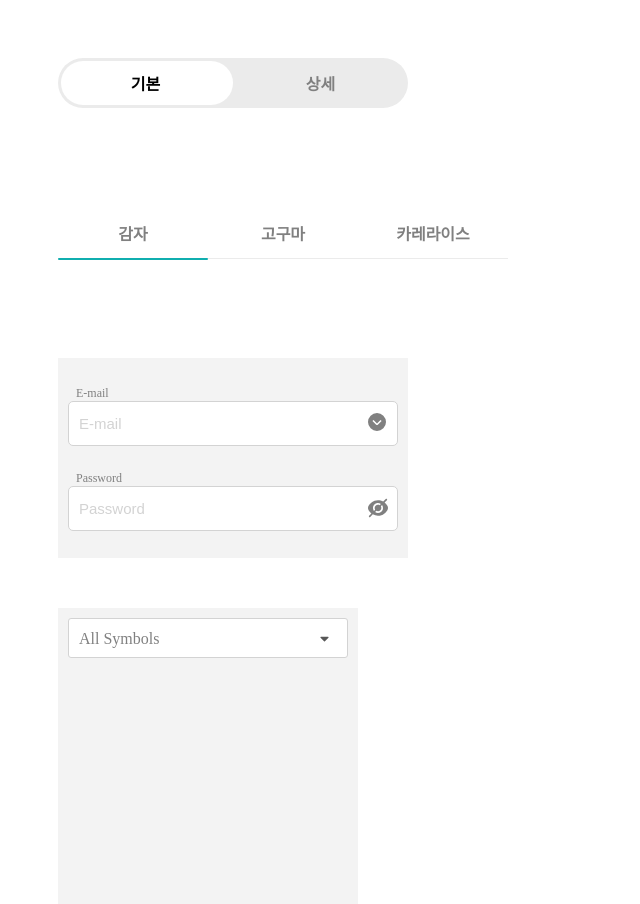
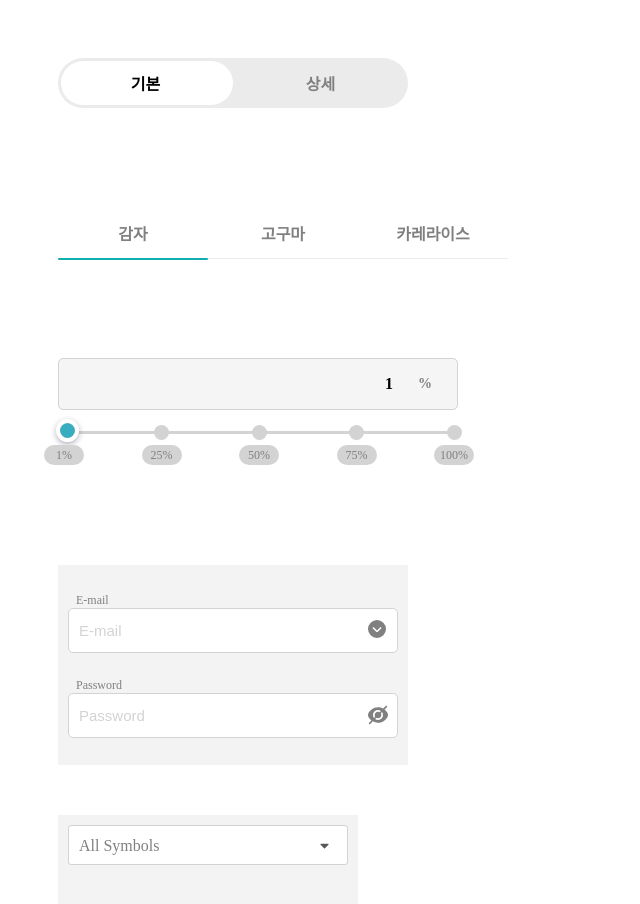
Before and after one commit to kimmsoll/wanted_pre_onboarding, a React (Create React App) app: page / in a window 1280 px wide. Shown: the top 904 px of the page, without its empty margins (0-640 px from the left). Built offline with nearby package versions, Linux system fonts and the light colour scheme.

Commit message:
feat: create Slider.js

```diff
--- a/src/App.js
+++ b/src/App.js
@@ -1,6 +1,7 @@
 import React from 'react';
 import Toggle from './components/Toggle/Toggle';
 import Tab from './components/Tab/Tab';
+import Slider from './components/Slider/Slider';
 import Input from './components/Input/Input';
 import Dropdown from './components/Dropdown/Dropdown';
 
@@ -20,6 +21,7 @@ const App = () => {
         <>
         <Toggle />
         <Tab />
+        <Slider />
         <Input />
         <Dropdown searchData={searchData}/>
         </>
--- /dev/null
+++ b/src/components/Slider/Slider.js
@@ -0,0 +1,52 @@
+import React, { useState } from 'react';
+import styles from './slider.module.scss';
+
+const Slider = () => {
+    const [isSelected, setIsSelected] = useState(1);
+    const handleChange = (e) => {
+        const value = e.target.value;
+        setIsSelected(() => value);
+    }
+    const handleClick = (e) => {
+        const target = e.target.innerText.slice(0, -1);
+        setIsSelected(() => target);
+    }
+    return (
+        <div className={styles.slider}>
+            <div className={styles.valueContainer}>
+                <span>{isSelected}</span>
+                <span className={styles.percentage}>%</span>
+            </div>
+            <div className={styles.valueSlider}>
+                <input
+                    type="range"
+                    id="slider"
+                    className={styles.valueRange}
+                    list="marks"
+                    value={isSelected}
+                    min="1"
+                    max="100"
+                    onChange={(e) => handleChange(e)} />
+            </div>
+            <ul className={styles.valueStep}>
+                <li
+                onClick={(e) => handleClick(e)}
+                className={styles.step}>1%</li>
+                <li
+                onClick={(e) => handleClick(e)}
+                className={styles.step}>25%</li>
+                <li
+                onClick={(e) => handleClick(e)}
+                className={styles.step}>50%</li>
+                <li
+                onClick={(e) => handleClick(e)}
+                className={styles.step}>75%</li>
+                <li
+                onClick={(e) => handleClick(e)}
+                className={styles.step}>100%</li>
+            </ul>
+        </div>
+    );
+}
+
+export default Slider;
--- /dev/null
+++ b/src/components/Slider/slider.module.scss
@@ -0,0 +1,119 @@
+@mixin rangeThumb {
+  width: 15px;
+  height: 15px;
+  margin: -8px 0 0;
+  border-radius: 50%;
+  background-color: #37adbf;
+  outline: 4px solid white;
+  box-shadow: rgba(50, 50, 93, 0.25) 0px 2px 5px 5px,
+    rgba(0, 0, 0, 0.3) 0px 3px 5px 0px;
+  cursor: pointer;
+}
+
+@mixin rangeTrack {
+  height: 3px;
+  background-color: lightgray;
+  cursor: pointer;
+}
+
+.slider {
+  width: 400px;
+  padding: 50px;
+  display: flex;
+  flex-direction: column;
+  .valueContainer {
+    height: 50px;
+    font-weight: 700;
+    background-color: whitesmoke;
+    border: 1px solid lightgray;
+    border-radius: 5px;
+    display: flex;
+    align-items: center;
+    justify-content: flex-end;
+    .percentage {
+      padding: 0 25px;
+      font-size: 14px;
+      color: gray;
+    }
+  }
+  .valueSlider {
+    position: relative;
+    padding: 20px 0 15px 0;
+    .valueRange {
+      position: absolute;
+      width: 100%;
+      height: 0px;
+      background: none;
+      outline: none;
+      -webkit-appearance: none;
+      &::-webkit-slider-thumb {
+        -webkit-appearance: none;
+        appearance: none;
+        @include rangeThumb;
+      }
+      &::-moz-range-thumb {
+        @include rangeThumb;
+      }
+      &::-ms-thumb {
+        @include rangeThumb;
+      }
+      &::-webkit-slider-runnable-track {
+        @include rangeTrack;
+      }
+      &::-moz-range-track {
+        @include rangeTrack;
+      }
+      &::-ms-track {
+        @include rangeTrack;
+      }
+      &::-ms-track {
+        // A little somethin' somethin' for IE
+        width: 100%;
+        cursor: pointer;
+        background: transparent;
+        border-color: transparent;
+        color: transparent;
+      }
+      &:focus {
+        outline: none;
+      }
+    }
+  }
+  .valueStep {
+    width: 430px;
+    padding: 0;
+    margin: 0;
+    margin-left: -14px;
+    display: flex;
+    align-items: center;
+    justify-content: space-between;
+    position: relative;
+    .step {
+      list-style: none;
+      width: 40px;
+      height: 20px;
+      font-size: 12px;
+      border-radius: 10px;
+      background-color: lightgray;
+      color: gray;
+      display: flex;
+      align-items: center;
+      justify-content: center;
+      cursor: pointer;
+      &::before {
+        position: absolute;
+        top: -20px;
+        content: "";
+        width: 15px;
+        height: 15px;
+        border-radius: 50%;
+        background: lightgray;
+        z-index: -1;
+      }
+      &:hover {
+        color: white;
+        background-color: #10aeaf;
+      }
+    }
+  }
+}
```
